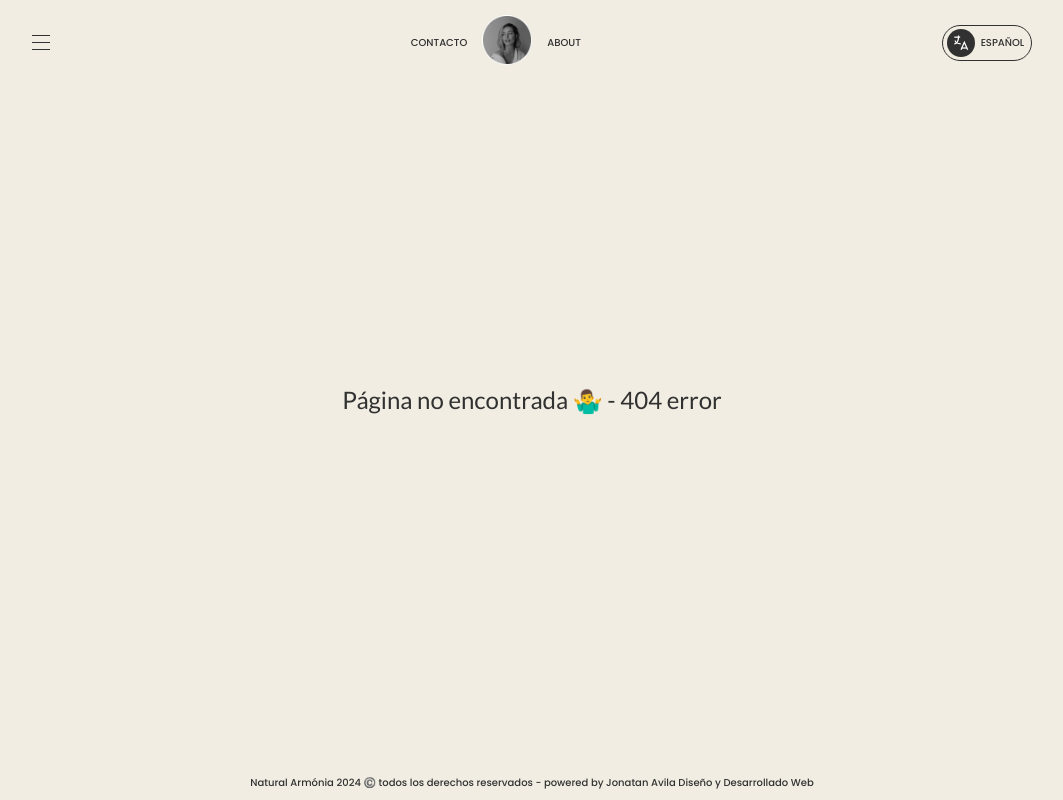
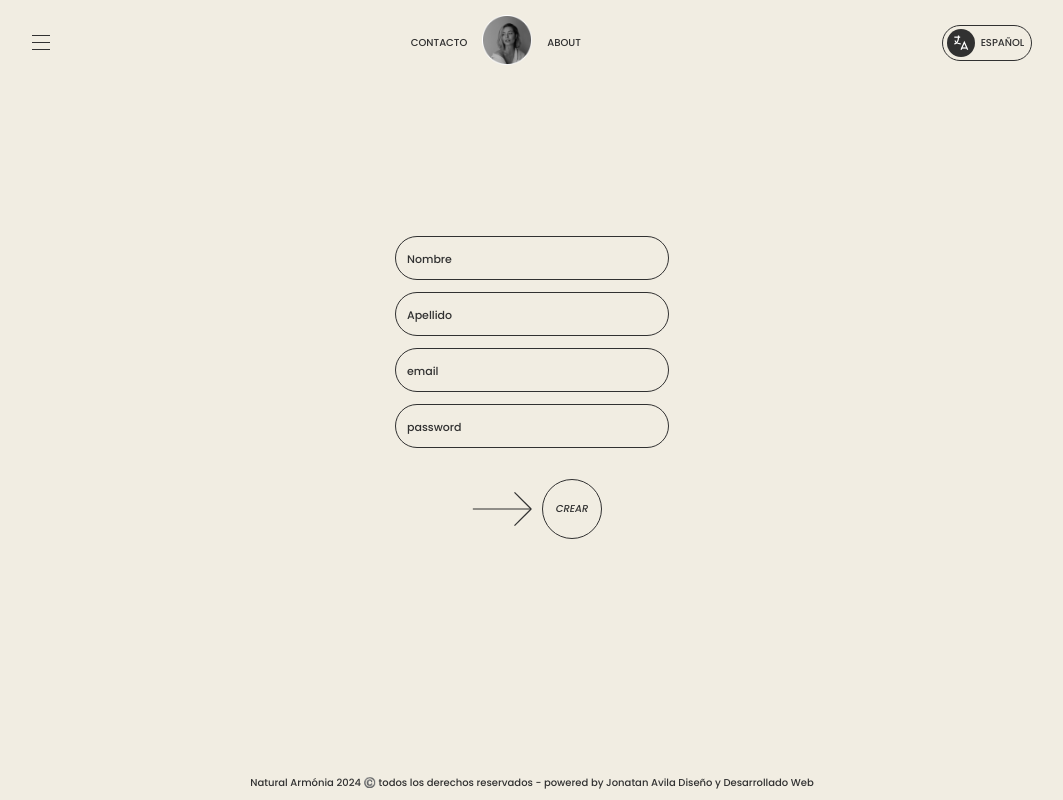
Before and after one commit to JONAAVILA/natural-harmony, a React (Vite) app: page /admin/signin in a window 1280 px wide. Shown: the whole page, without its empty margins (108-1171 px from the left). Built offline with nearby package versions, Linux system fonts and the light colour scheme.

Commit message:
create admin aplieted

```diff
--- a/src/App.jsx
+++ b/src/App.jsx
@@ -47,7 +47,7 @@ function App() {
         <Route path='/store' element={<Store/>} />
         <Route path='/validate' element={<Validate/>} />
         <Route path='/admin' element={<Admin/>} />
-        <Route path='/admin/sigin' element={<SigninAdminView/>} />
+        <Route path='/admin/signin' element={<SigninAdminView/>} />
         <Route path='/admin/login' element={<AdminLogin/>} />
       </Routes>
       <Footer/>
--- /dev/null
+++ b/src/adapters/admins/postLoginAdmin.js
@@ -0,0 +1,13 @@
+import axios from "axios"
+
+const URL = import.meta.env.VITE_URL_ADMIN_SIGNIN_PROD
+
+const postLoginAdmin = async (values)=>{
+    const res = await axios.post(URL,values,{
+        withCredentials:true
+    })
+    console.log('postAdmin',res.data)
+    return res.data
+}
+
+export default postLoginAdmin
--- a/src/components/forms/signinAdmin/SigninAdmin.form.jsx
+++ b/src/components/forms/signinAdmin/SigninAdmin.form.jsx
@@ -2,8 +2,14 @@ import { useFormik } from 'formik';
 import './siginAdmin.form.css';
 import { validateAdmin } from '../../../utils/validate';
 import ButtonCircle from '../../button/buttonCircle/ButtonCircle';
+import postLoginAdmin from '../../../adapters/admins/postLoginAdmin';
+import Alert from '../../modals/alerts/Alert.modal';
+import { useState } from 'react';
+import { useNavigate } from 'react-router-dom';
 
 const SigninAdmin = ()=>{
+    const [alert, setAlert] = useState(false)
+    const navigate = useNavigate()
 
     const formik = useFormik({
         initialValues:{
@@ -14,11 +20,25 @@ const SigninAdmin = ()=>{
             password:''
         },
         validationSchema:validateAdmin,
-        onSubmit:''
+        onSubmit: async (values)=>{
+            const res = await postLoginAdmin(values)
+            if(res.name){
+                setAlert(`Admin ${res.name} creado con exito 🚀`)
+                setTimeout(()=>{
+                    navigate('/admin')
+                },3000)
+            }
+            setAlert(res.response.error)
+        }
     })
+
+    const handleAlert = ()=>{
+        setAlert('')
+    }
 
     return(
         <div>
+              {alert && <Alert handleAlert={handleAlert} >{alert}</Alert>}
             <form
                 onSubmit={formik.handleSubmit}
             >
```
Also changed, not shown: src/hooks/useGetStorage.jsx (line endings or trailing spaces), 1 other file (tests, documents, lock files or other folders).
